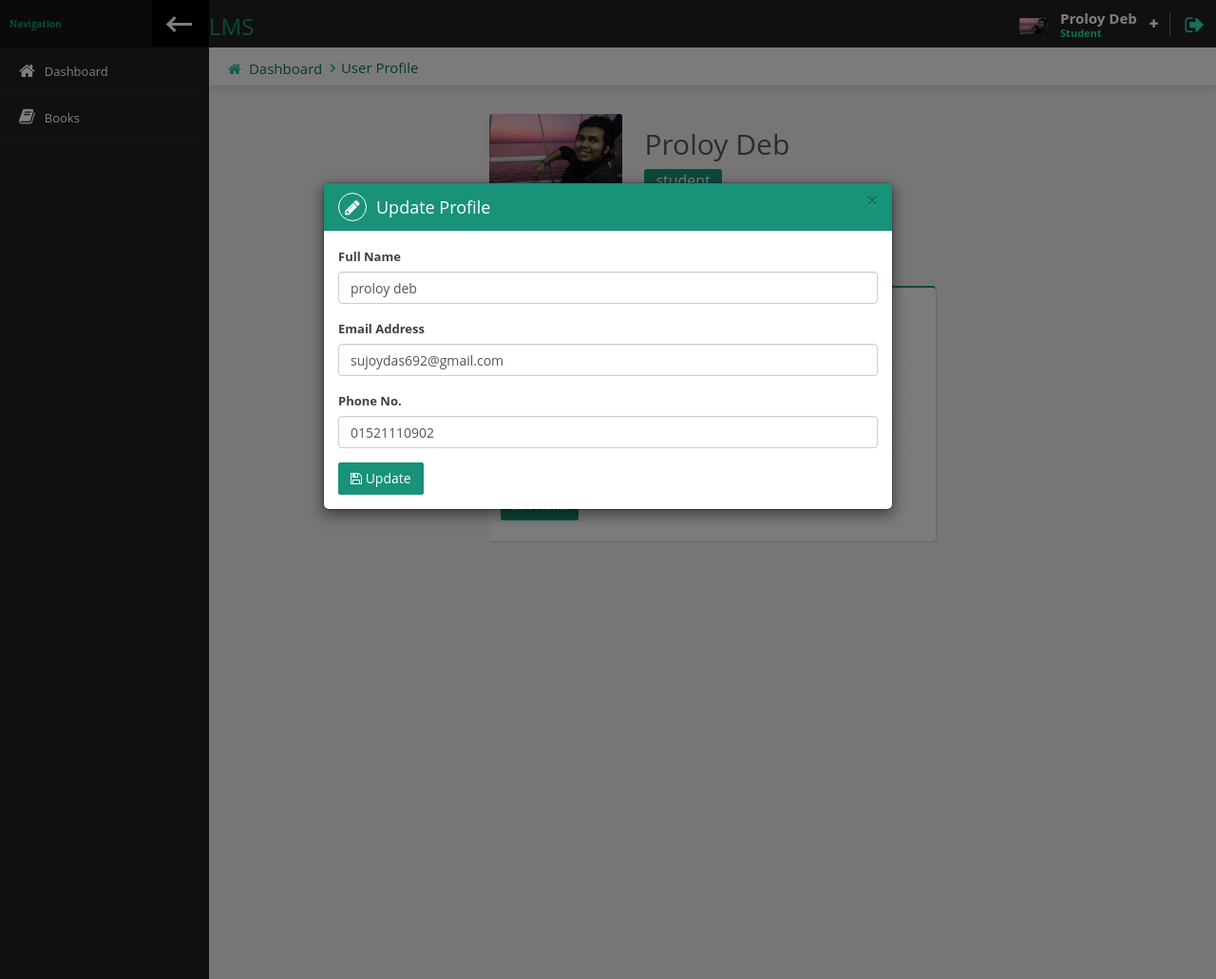
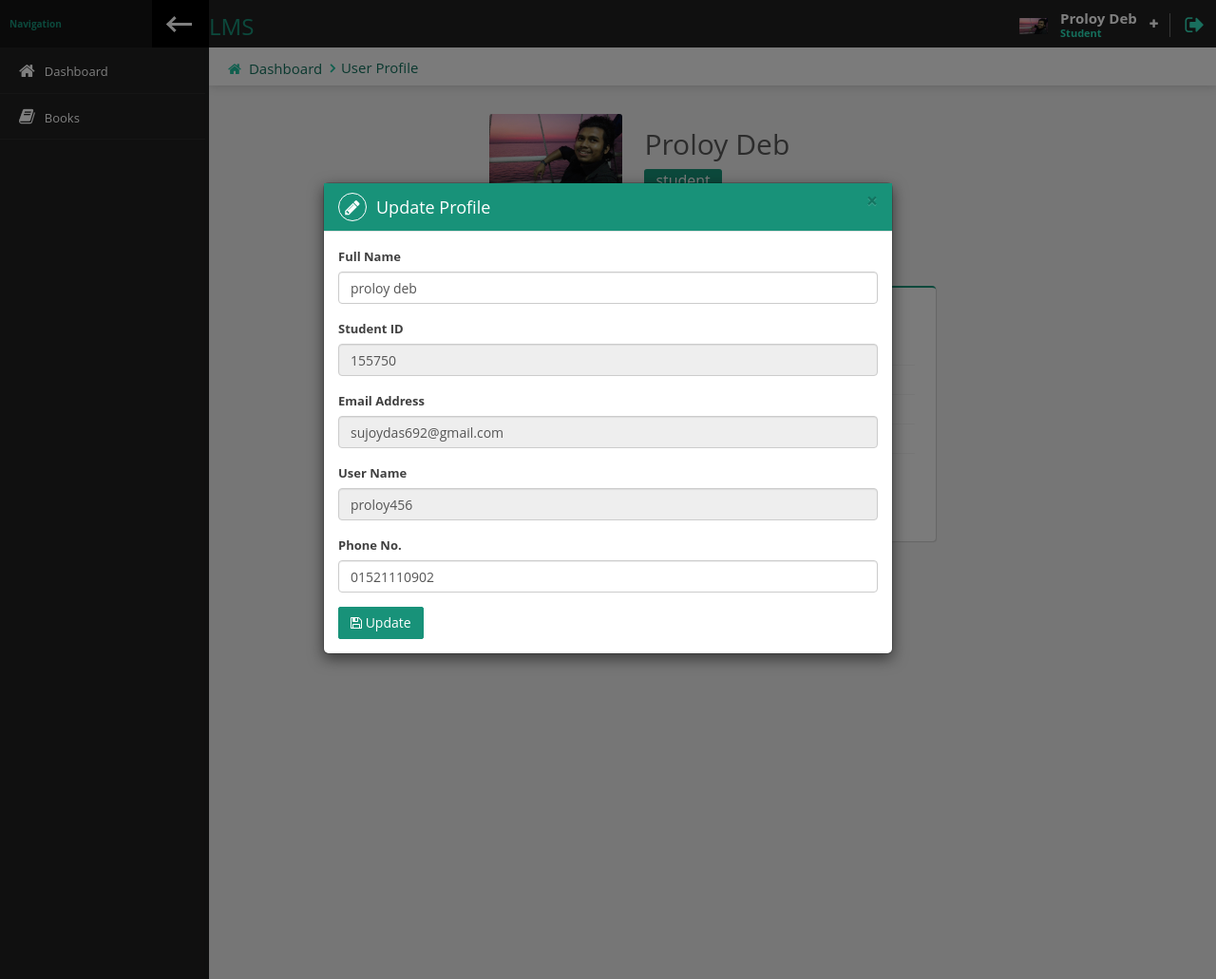
Before and after one commit to Sujoydas692/library_management_system, a PHP site: page /Student/user-profile.php in a window 1280 px wide, after a click on "Edit Profile". Shown: the whole page at 95% size. Run offline with PHP 8.4, Linux system fonts and the light colour scheme; a user stored in the database is signed in; data comes from the database, SQL or seed files in the repository; some libraries are stand-ins or nearby versions.

Commit message:
Update done

```diff
--- a/Librarian/forgot-password.php
+++ b/Librarian/forgot-password.php
@@ -13,7 +13,7 @@ require '../connection.php';
 if (isset($_POST['email'])) {
 
     $emailto = $_POST['email'];
-    $token = uniqid(true);
+    $token = md5(time().$emailto);
     $qry = mysqli_query($con, "INSERT INTO `token`(`email`, `token`) VALUES ('$emailto','$token')");
     if (!$qry) {
         exit("Error");
--- a/Librarian/header.php
+++ b/Librarian/header.php
@@ -11,7 +11,7 @@ if (!isset($_SESSION['librarian_login'])) {
 }
 
  $librarian_login = $_SESSION['librarian_login'];
- $result = mysqli_query($con, "SELECT * FROM `librarian` WHERE `username` = '$librarian_login'");
+ $result = mysqli_query($con, "SELECT * FROM `librarian` WHERE `username` = '$librarian_login' OR `email` = '$librarian_login'");
  $row = mysqli_fetch_assoc($result);
 
 
--- a/Student/forgot-password.php
+++ b/Student/forgot-password.php
@@ -13,7 +13,7 @@ require '../connection.php';
 if (isset($_POST['email'])) {
 
     $emailto = $_POST['email'];
-    $token = uniqid(true);
+    $token = md5(time().$emailto);
     $qry = mysqli_query($con, "INSERT INTO `token`(`email`, `token`) VALUES ('$emailto','$token')");
     if (!$qry) {
         exit("Error");
--- a/Student/header.php
+++ b/Student/header.php
@@ -11,7 +11,7 @@ if (!isset($_SESSION['student_login'])) {
 }
 
 $student_login = $_SESSION['student_login'];
- $result = mysqli_query($con, "SELECT * FROM `student` WHERE `username` = '$student_login'");
+ $result = mysqli_query($con, "SELECT * FROM `student` WHERE `username` = '$student_login' OR `email` = '$student_login'");
  $row = mysqli_fetch_assoc($result);
 ?>
 
--- a/Student/user-profile.php
+++ b/Student/user-profile.php
@@ -5,17 +5,16 @@ include 'header.php';
 
 $student_login = $_SESSION['student_login'];
 
- $result = mysqli_query($con, "SELECT * FROM `student` WHERE `username` = '$student_login'");
+ $result = mysqli_query($con, "SELECT * FROM `student` WHERE `username` = '$student_login' OR `email` = '$student_login'");
  $row = mysqli_fetch_assoc($result);
 
  if (isset($_POST['update_profile'])) {
 
     $fname = $_POST['fname'];
-    $email = $_POST['email'];
     $phone = $_POST['phone'];
 
 
-    $qry = "UPDATE `student` SET `fname`='$fname',`email`='$email',`phone`='$phone' WHERE `username` = '$student_login'";
+    $qry = "UPDATE `student` SET `fname`='$fname',`phone`='$phone' WHERE `username` = '$student_login' OR `email` = '$student_login'";
 
     $result = mysqli_query($con,$qry);
 
@@ -72,7 +71,7 @@ $student_login = $_SESSION['student_login'];
                 $photo = end($photo);
                 $photo_name = date('Ymdhis.').$photo;
 
-               $upload = mysqli_query($con,"UPDATE `student` SET `image`='$photo_name' WHERE `username` = '$student_login'");
+               $upload = mysqli_query($con,"UPDATE `student` SET `image`='$photo_name' WHERE `username` = '$student_login' OR `email` = '$student_login'");
 
                if ($upload) {
 
@@ -141,8 +140,16 @@ $student_login = $_SESSION['student_login'];
                                             <input type="text" class="form-control" name="fname" id="fname" placeholder="Full Name" value="<?= $row['fname'] ?>">
                                         </div>
                                         <div class="form-group">
+                                            <label for="roll">Student ID</label>
+                                            <input type="text" class="form-control" name="roll" id="roll" placeholder="Student ID" value="<?= $row['roll'] ?>" readonly>
+                                        </div>
+                                        <div class="form-group">
                                             <label for="email">Email Address</label>
-                                            <input type="email" class="form-control" name="email" id="email" placeholder="Email" value="<?= $row['email'] ?>">
+                                            <input type="email" class="form-control" name="email" id="email" placeholder="Email" value="<?= $row['email'] ?>" readonly>
+                                        </div>
+                                        <div class="form-group">
+                                            <label for="username">User Name</label>
+                                            <input type="text" class="form-control" name="username" id="username" placeholder="username" value="<?= $row['username'] ?>" readonly>
                                         </div>
                                         <div class="form-group">
                                             <label for="phone">Phone No.</label>
```
Also changed, not shown: Librarian/user-profile.php (+8 -5 lines), images/librarian/20200414051616.jpg (added), images/librarian/20200414051743.jpg (added), images/librarian/20200414051753.jpg (added), images/student/20200414044049.jpg (added).
